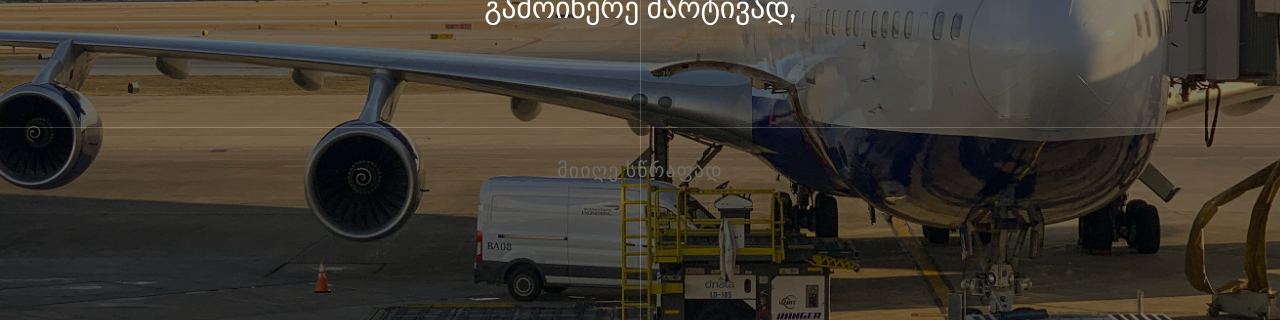
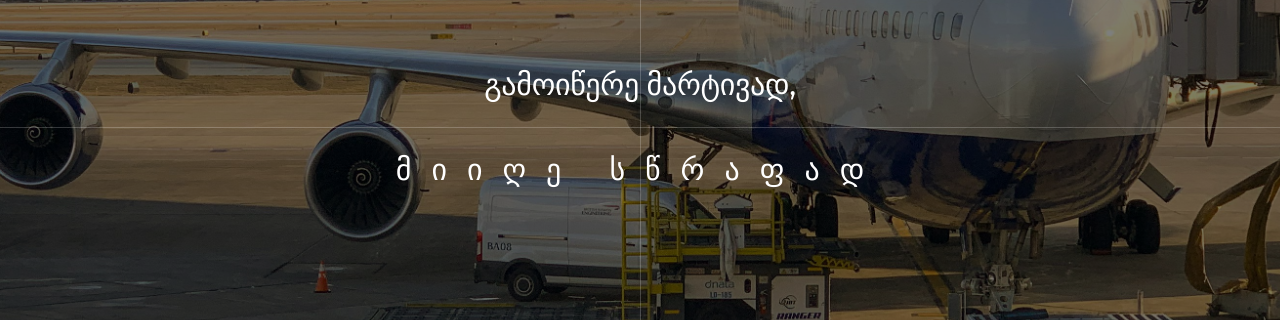
Before and after one commit to vaqsi1990/post, a Next.js app: page / in a window 1280 px wide. Shown: the part 423-743 px from the top of the page. Built offline with nearby package versions, Linux system fonts and the light colour scheme; no server answers.

Commit message:
span change

```diff
--- a/app/Components/Loader.css
+++ b/app/Components/Loader.css
@@ -57,14 +57,7 @@
   border-radius: 50%;
   box-shadow: 0 0 5px rgba(255, 255, 255, 0.3);
 }
-span {
-  color: #737373;
-  font-size: 20px;
-  text-transform: uppercase;
-  letter-spacing: 1px;
-  line-height: 200px;
-  animation: text 3s ease-in-out infinite;
-}
+
 @keyframes text {
   50% {
     color: black;
```
